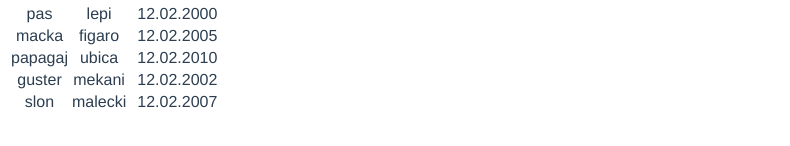
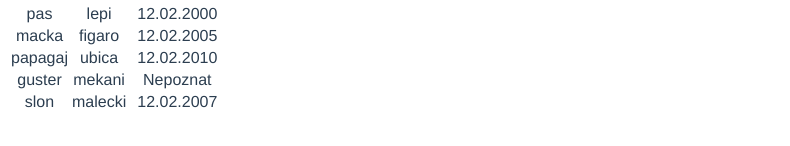
Before and after one commit to VukasinVujic/vue_zoo_2, a Vue app: page / in a window 1280 px wide. Shown: the part 284-430 px from the top of the page, without its empty margins (0-790 px from the left). Built offline with nearby package versions, Linux system fonts and the light colour scheme.

Commit message:
zadatak 2

```diff
--- a/src/components/HelloWorld.vue
+++ b/src/components/HelloWorld.vue
@@ -13,7 +13,7 @@
 
 <td> {{animal.sort}} </td>
 <td> {{animal.name}} </td>
-<td> {{animal.dateOfBirth}} </td>
+<td> {{animal.dateOfBirth ? animal.dateOfBirth : "Nepoznat"}} </td>
 
 </tr>
 
@@ -48,7 +48,7 @@
         {
           sort: "guster",
           name: "mekani",
-          dateOfBirth: "12.02.2002"
+          dateOfBirth: ""
         },
         {
           sort: "slon",
```
